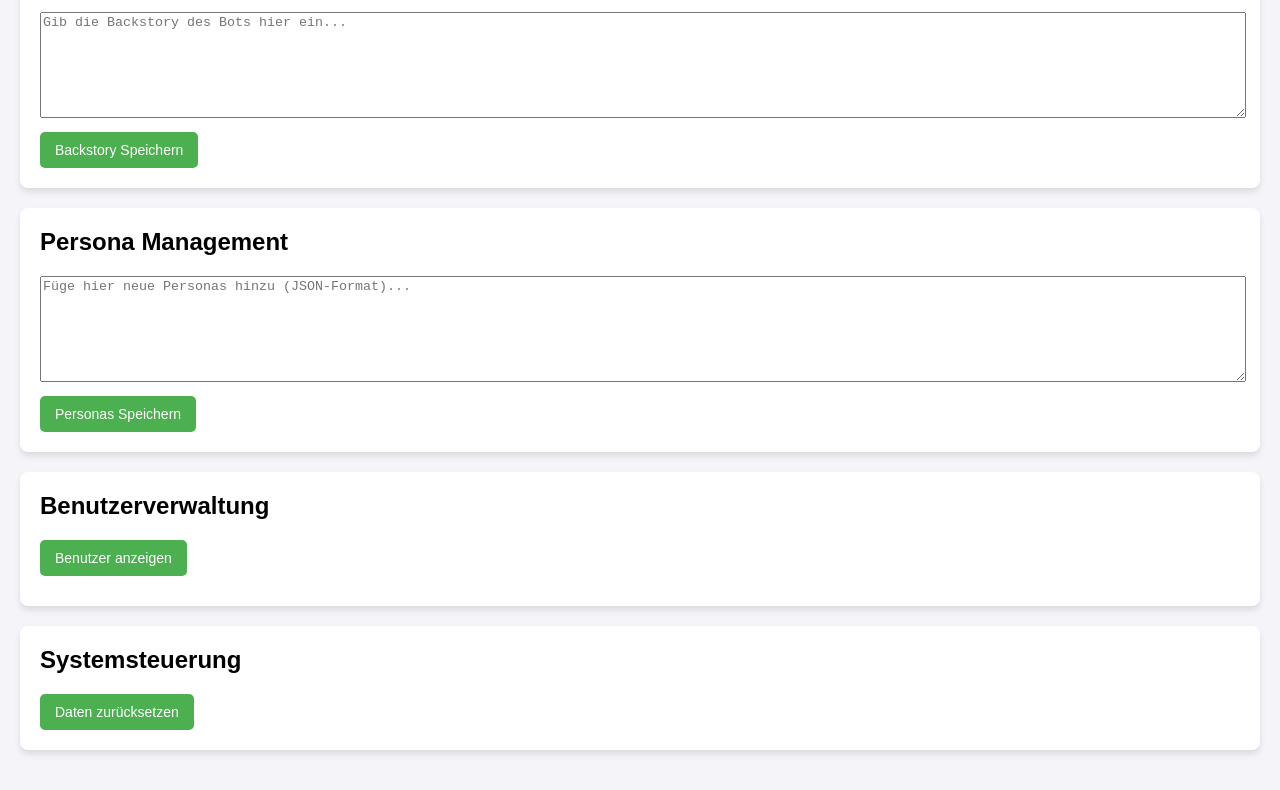
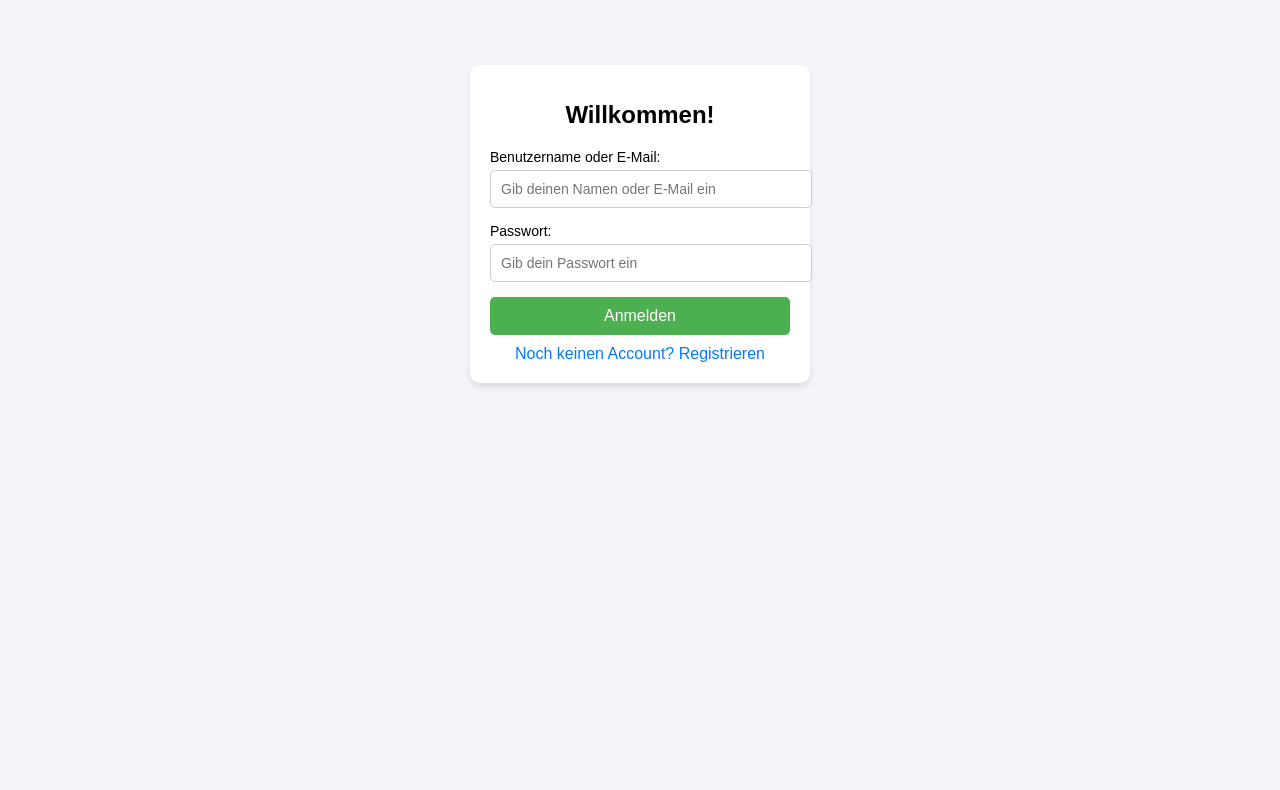
Before and after one commit to NarratorChatBot/StoryChatBot, a plain HTML site: page admin.html in a window 1280 px wide. Shown: the part 176-966 px from the top of the page. After the commit the page ends 800 px from the top, so only its background shows below. Drawn offline with Linux system fonts and the light colour scheme.

Commit message:
Update admin.html

```diff
--- a/admin.html
+++ b/admin.html
@@ -3,120 +3,148 @@
 <head>
     <meta charset="UTF-8">
     <meta name="viewport" content="width=device-width, initial-scale=1.0">
-    <title>Admin Dashboard - My Story Chatbot</title>
+    <title>Login - My Story Chatbot</title>
     <style>
         body {
             font-family: Arial, sans-serif;
             background-color: #f4f4f9;
+            display: flex;
+            justify-content: center;
+            align-items: center;
+            height: 100vh;
             margin: 0;
-            padding: 0;
         }
-        header {
-            background-color: #333;
-            color: white;
-            padding: 10px 20px;
+        .login-container {
+            background: #fff;
+            padding: 20px;
+            border-radius: 10px;
+            box-shadow: 0 4px 6px rgba(0, 0, 0, 0.1);
+            width: 300px;
+        }
+        .login-container h1 {
+            font-size: 24px;
+            margin-bottom: 20px;
             text-align: center;
         }
-        main {
-            padding: 20px;
+        .login-container label {
+            font-size: 14px;
+            margin-bottom: 5px;
+            display: block;
         }
-        .admin-section {
-            background: #fff;
-            padding: 20px;
-            margin-bottom: 20px;
-            border-radius: 8px;
-            box-shadow: 0 4px 6px rgba(0, 0, 0, 0.1);
+        .login-container input {
+            width: 100%;
+            padding: 10px;
+            margin-bottom: 15px;
+            border: 1px solid #ccc;
+            border-radius: 5px;
+            font-size: 14px;
         }
-        .admin-section h2 {
-            margin-top: 0;
-        }
-        .admin-section textarea {
+        .login-container button {
             width: 100%;
-            height: 100px;
-            margin-bottom: 10px;
-        }
-        button {
+            padding: 10px;
             background-color: #4CAF50;
             color: white;
             border: none;
-            padding: 10px 15px;
             border-radius: 5px;
+            font-size: 16px;
             cursor: pointer;
-            font-size: 14px;
         }
-        button:hover {
+        .login-container button:hover {
             background-color: #45a049;
+        }
+        .toggle-link {
+            display: block;
+            text-align: center;
+            margin-top: 10px;
+            color: #007BFF;
+            text-decoration: none;
+            cursor: pointer;
+        }
+        .toggle-link:hover {
+            text-decoration: underline;
         }
     </style>
 </head>
 <body>
-    <header>
-        <h1>Admin Dashboard</h1>
-    </header>
-    <main>
-        <!-- Backstory Management -->
-        <div class="admin-section">
-            <h2>Backstory Management</h2>
-            <textarea id="botBackstory" placeholder="Gib die Backstory des Bots hier ein..."></textarea>
-            <button onclick="saveBackstory()">Backstory Speichern</button>
-        </div>
+    <div class="login-container">
+        <h1 id="formTitle">Willkommen!</h1>
+        <form id="loginForm" onsubmit="handleLogin(event)">
+            <label for="usernameOrEmail">Benutzername oder E-Mail:</label>
+            <input type="text" id="usernameOrEmail" name="usernameOrEmail" placeholder="Gib deinen Namen oder E-Mail ein" required>
 
-        <!-- Persona Management -->
-        <div class="admin-section">
-            <h2>Persona Management</h2>
-            <textarea id="personaInput" placeholder="Füge hier neue Personas hinzu (JSON-Format)..."></textarea>
-            <button onclick="savePersonas()">Personas Speichern</button>
-        </div>
+            <label for="password">Passwort:</label>
+            <input type="password" id="password" name="password" placeholder="Gib dein Passwort ein" required>
 
-        <!-- User Management -->
-        <div class="admin-section">
-            <h2>Benutzerverwaltung</h2>
-            <button onclick="viewUsers()">Benutzer anzeigen</button>
-            <div id="userList" style="margin-top: 10px;"></div>
-        </div>
-
-        <!-- Reset Data -->
-        <div class="admin-section">
-            <h2>Systemsteuerung</h2>
-            <button onclick="resetData()">Daten zurücksetzen</button>
-        </div>
-    </main>
+            <button type="submit" id="submitButton">Anmelden</button>
+        </form>
+        <a class="toggle-link" onclick="toggleForm()" id="toggleLink">Noch keinen Account? Registrieren</a>
+    </div>
 
     <script>
-        function saveBackstory() {
-            const backstory = document.getElementById('botBackstory').value;
-            localStorage.setItem('botBackstory', backstory);
-            alert('Backstory gespeichert!');
-        }
+        let isLogin = true; // Status ob Login oder Registrierung
+        const adminUsername = "NarratorAdmin"; // Admin username
+        const adminPassword = "LoliXxHUnter69"; // Admin password (replace with your actual password)
 
-        function savePersonas() {
-            const personas = document.getElementById('personaInput').value;
-            try {
-                const parsedPersonas = JSON.parse(personas);
-                localStorage.setItem('botPersonas', JSON.stringify(parsedPersonas));
-                alert('Personas gespeichert!');
-            } catch (error) {
-                alert('Fehler: Bitte stellen Sie sicher, dass die Personas im korrekten JSON-Format sind.');
+        function toggleForm() {
+            const formTitle = document.getElementById('formTitle');
+            const toggleLink = document.getElementById('toggleLink');
+            const submitButton = document.getElementById('submitButton');
+
+            if (isLogin) {
+                // Wechsel zu Registrierung
+                formTitle.textContent = 'Registrieren';
+                toggleLink.textContent = 'Bereits einen Account? Anmelden';
+                submitButton.textContent = 'Registrieren';
+                isLogin = false;
+            } else {
+                // Wechsel zu Login
+                formTitle.textContent = 'Willkommen!';
+                toggleLink.textContent = 'Noch keinen Account? Registrieren';
+                submitButton.textContent = 'Anmelden';
+                isLogin = true;
             }
         }
 
-        function viewUsers() {
-            const username = localStorage.getItem('username');
-            const email = localStorage.getItem('email');
-            const role = localStorage.getItem('role');
+        function handleLogin(event) {
+            event.preventDefault(); // Verhindert das Standardformularverhalten
 
-            const userList = document.getElementById('userList');
-            userList.innerHTML = `
-                <p><strong>Benutzername:</strong> ${username}</p>
-                <p><strong>Email:</strong> ${email}</p>
-                <p><strong>Rolle:</strong> ${role}</p>
-            `;
-        }
+            const usernameOrEmail = document.getElementById('usernameOrEmail').value;
+            const password = document.getElementById('password').value;
 
-        function resetData() {
-            if (confirm('Sind Sie sicher, dass Sie alle Daten zurücksetzen möchten?')) {
-                localStorage.clear();
-                alert('Alle Daten wurden zurückgesetzt!');
+            if (isLogin) {
+                // Login-Logik
+                if (usernameOrEmail === adminUsername && password === adminPassword) {
+                    alert('Erfolgreich als Admin angemeldet!');
+                    window.location.href = "admin.html";
+                } else {
+                    const storedPasswordByEmail = localStorage.getItem(`${usernameOrEmail}_password`);
+                    const storedPasswordByUsername = localStorage.getItem(`${localStorage.getItem(`${usernameOrEmail}_email`)}_password`);
+                    const storedPassword = storedPasswordByEmail || storedPasswordByUsername;
+
+                    if (storedPassword && storedPassword === password) {
+                        const roleByEmail = localStorage.getItem(`${usernameOrEmail}_role`);
+                        const roleByUsername = localStorage.getItem(`${localStorage.getItem(`${usernameOrEmail}_email`)}_role`);
+                        const role = roleByEmail || roleByUsername;
+
+                        alert('Erfolgreich angemeldet!');
+                        if (role === 'user') {
+                            window.location.href = "main.html";
+                        } else {
+                            alert('Unauthorized access to admin page!');
+                        }
+                    } else {
+                        alert('Ungültige Anmeldedaten!');
+                    }
+                }
+            } else {
+                // Registrierung-Logik
+                const email = document.getElementById('usernameOrEmail').value;
+                const username = document.getElementById('usernameOrEmail').value;
+                localStorage.setItem(`${email}_username`, username);
+                localStorage.setItem(`${email}_password`, password);
+                localStorage.setItem(`${email}_role`, 'user');
+                alert('Registrierung erfolgreich! Sie können sich jetzt anmelden.');
+                toggleForm();
             }
         }
     </script>
```
